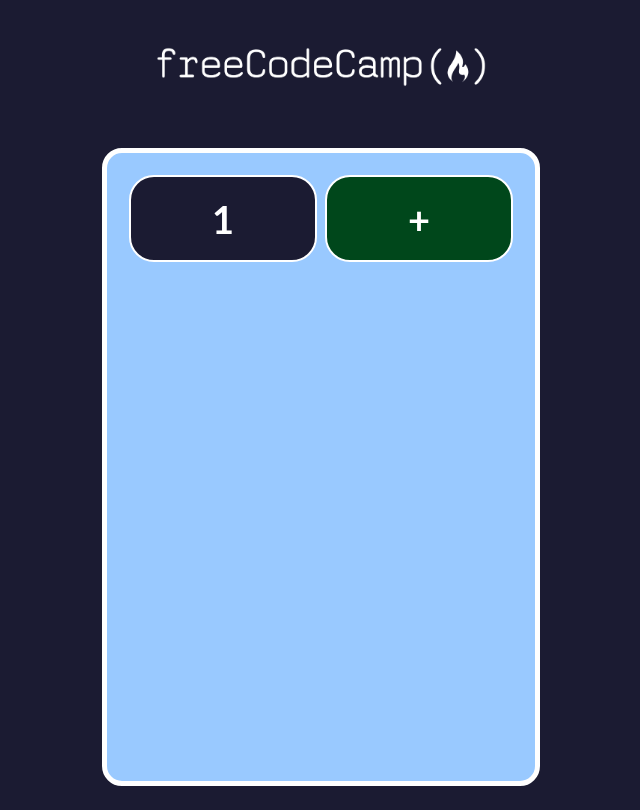
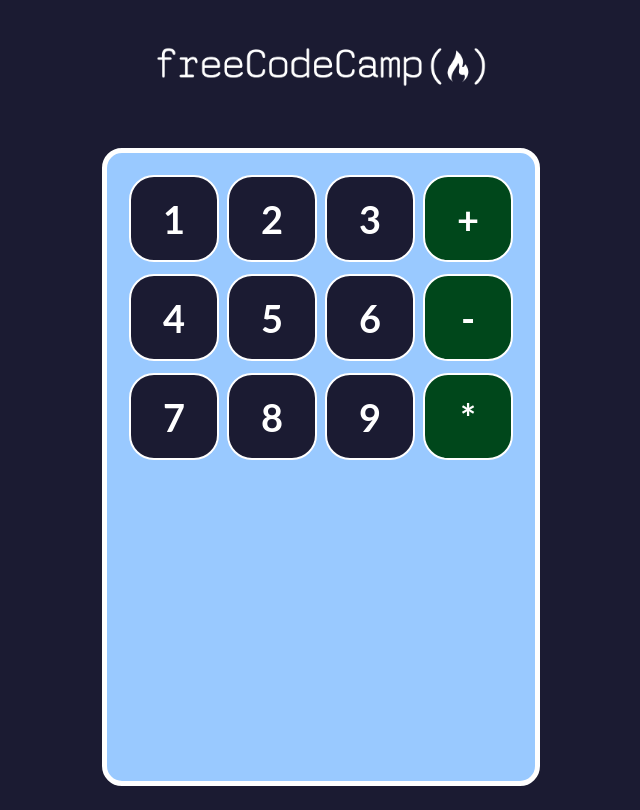
Before and after one commit to gnzlplcs/calculadora, a React (Create React App) app: page / in a window 1280 px wide. Shown: the whole page, without its empty margins (319-959 px from the left). Built offline with nearby package versions, Linux system fonts and the light colour scheme.

Commit message:
:lipstick: update hover

```diff
--- a/src/App.js
+++ b/src/App.js
@@ -15,10 +15,22 @@
       <div className="contenedor-calculadora">
         <div className="fila">
           <Boton>1</Boton>
+          <Boton>2</Boton>
+          <Boton>3</Boton>
           <Boton>+</Boton>
         </div>
-        <div className="fila"></div>
-        <div className="fila"></div>
+        <div className="fila">
+          <Boton>4</Boton>
+          <Boton>5</Boton>
+          <Boton>6</Boton>
+          <Boton>-</Boton>
+        </div>
+        <div className="fila">
+          <Boton>7</Boton>
+          <Boton>8</Boton>
+          <Boton>9</Boton>
+          <Boton>*</Boton>
+        </div>
         <div className="fila"></div>
         <div className="fila"></div>
       </div>
--- a/src/hojas-de-estilo/Boton.css
+++ b/src/hojas-de-estilo/Boton.css
@@ -15,6 +15,14 @@
   user-select: none;
 }
 
+.boton-contenedor:hover {
+  background-color: #5a01a7;
+}
+
 .operador {
   background-color: #00471b;
 }
+
+.operador:hover {
+  background-color: #ff6600;
+}
```
